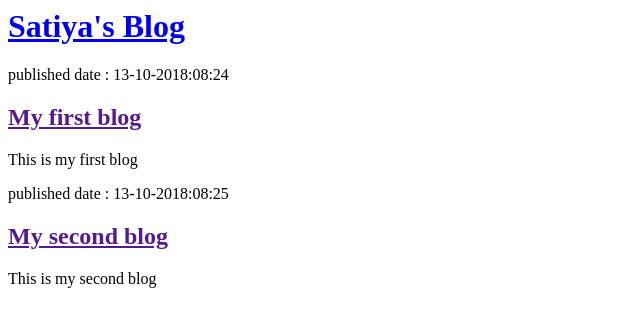
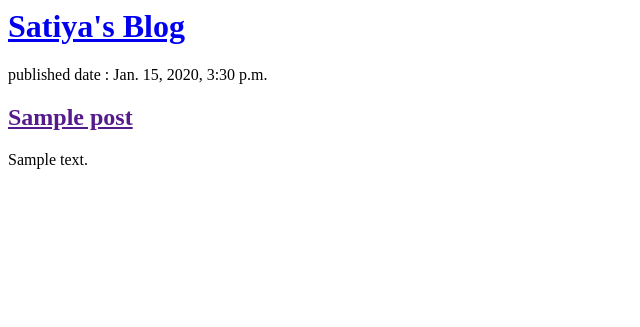
Before and after one commit to Satiyarajath/my-first-blog, a Django app: template blog/templates/blog/Post_List.html in a window 1280 px wide. Shown: the top 327 px of the page, without its empty margins (0-640 px from the left). Run offline with Django 3.2, Linux system fonts and the light colour scheme; the template is opened without the code that fills it: values that come from a table or form of the project are taken from there, others are empty; tables that the repository leaves empty hold one stand-in row (values such as "Sample post").

Commit message:
Modified templates, views to display value for DB

```diff
--- a/blog/models.py
+++ b/blog/models.py
@@ -12,11 +12,13 @@ class Post(models.Model):
     created_date = models.DateTimeField(default=timezone.now)
     published_date = models.DateTimeField(blank=True, null=True)
 
-# update published date for the post with current date time and save the post
-def publish(self):
-    self.published_date = timezone.now()
-    self.save()
+    # methods inside class Post
 
-# returns string of Title when object belonging to Post class is called
-def __str__(self):
-    return self.title
+    # update published date for the post with current date time and save the post
+    def publish(self):
+        self.published_date = timezone.now()
+        self.save()
+
+    # returns string of Title when object belonging to Post class is called
+    def __str__(self):
+        return self.title
--- a/blog/templates/blog/Post_List.html
+++ b/blog/templates/blog/Post_List.html
@@ -4,17 +4,15 @@
     </head>
     <body>
         <div>
-            <h1> <a href = "/">Satiya's Blog </a></h1>
+            <h1><a href = "/">Satiya's Blog </a></h1>
         </div>
+        {% for post in posts %}
         <div>
-            <p>published date : 13-10-2018:08:24 </p>
-            <h2><a href = "">My first blog</a></h2>
-            <p>This is my first blog</p>
+            <p>published date : {{post.published_date}}</p>
+            <h2><a href="">{{post.title}}</a></h2>
+            <p>{{post.text|linebreaksbr}}</p>
+            <br>
         </div>
-        <div>
-            <p>published date : 13-10-2018:08:25</p>
-            <h2><a href = "">My second blog</a></h2>
-            <p>This is my second blog</p>
-        </div>
+        {% endfor %}
     </body>
 </html>
```
Also changed, not shown: blog/views.py (+11 -1 lines).
